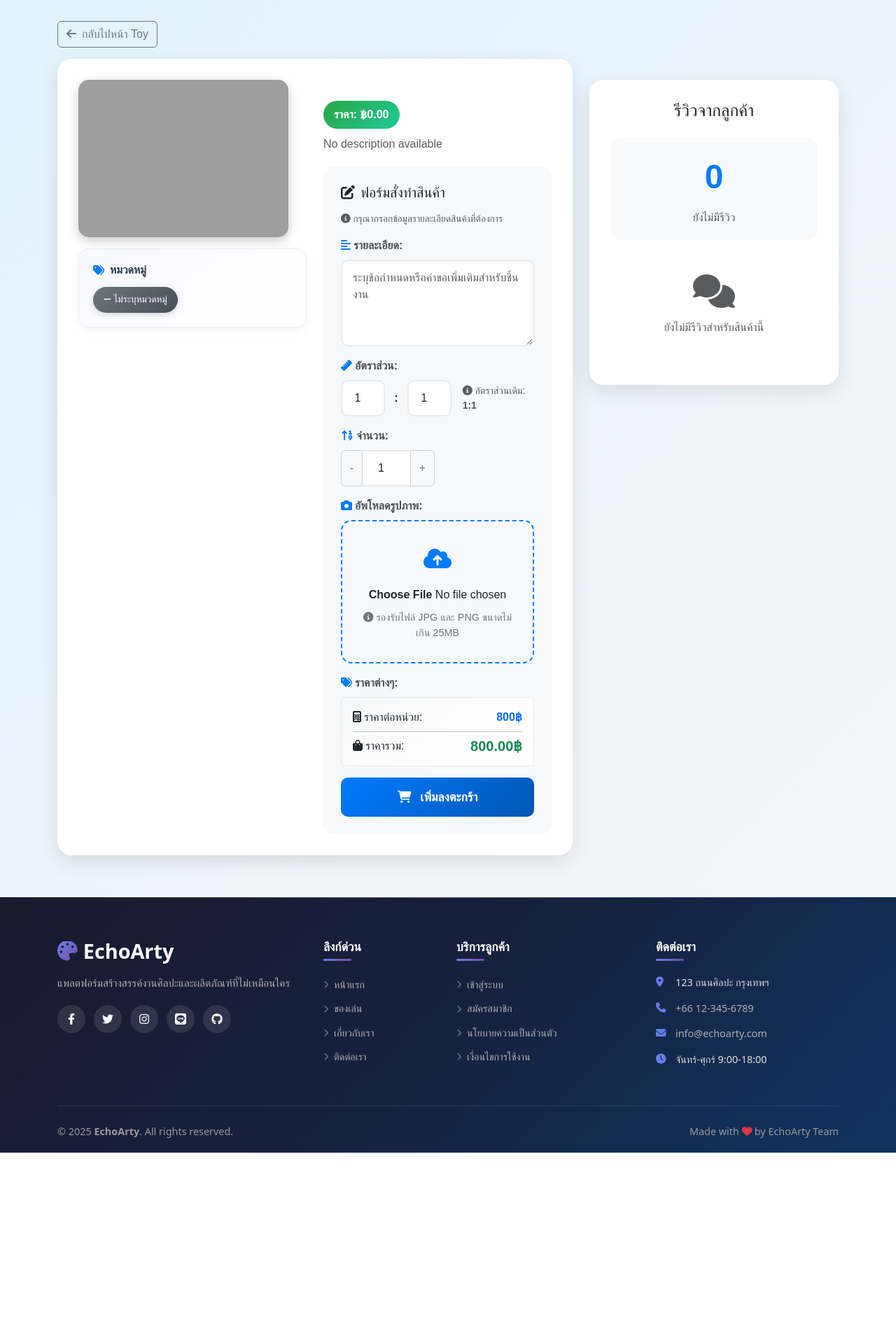
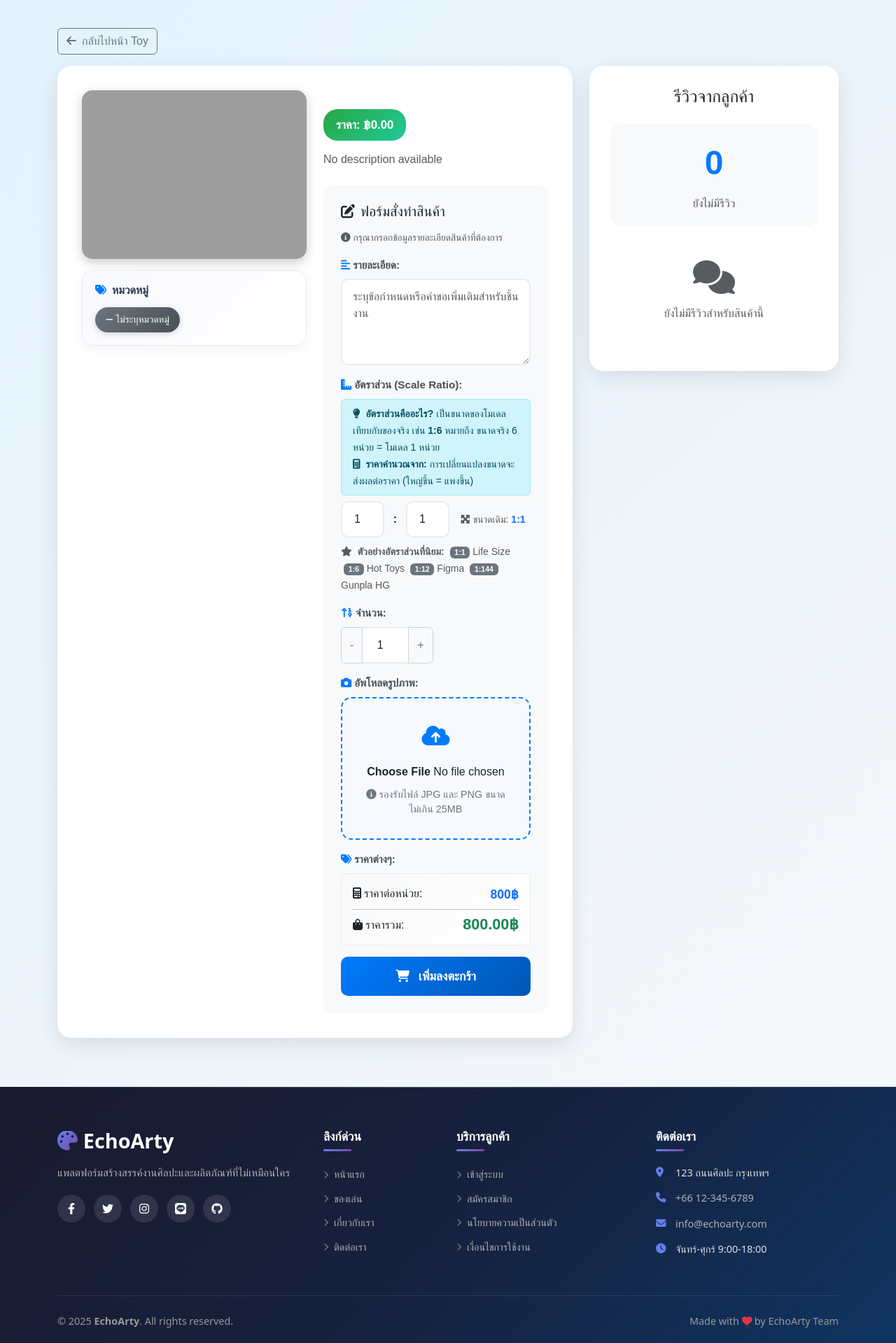
Before and after one commit to iPaonN/EchoArty, a Flask app: template templates/gallerydetail.html in a window 1280 px wide. Shown: the part 62-1981 px from the top of the page at 70% size. Before the commit the page ends 1709 px from the top, so only its background shows below. Run offline with Flask 3, Linux system fonts and the light colour scheme; the template is opened without the code that fills it, so the values that code supplies are empty; some libraries are stand-ins or nearby versions; grey boxes are pictures that could not be loaded.

Commit message:
price cal is now working

```diff
--- a/static/css/gallerydetail.css
+++ b/static/css/gallerydetail.css
@@ -1,36 +1,39 @@
 .product-detail-container {
   background: linear-gradient(135deg, #e3f2fd, #f5f7fa);
   min-height: calc(100vh - 200px);
-  padding: 30px 0;
+  padding: 40px 0;
 }
 
 .product-card {
   background: white;
   border-radius: 20px;
   box-shadow: 0 10px 30px rgba(0, 0, 0, 0.1);
-  padding: 30px;
+  padding: 35px;
   margin-bottom: 30px;
 }
 
 .product-image {
   width: 100%;
-  max-width: 300px;
+  max-width: 100%;
   height: auto;
   border-radius: 15px;
   box-shadow: 0 5px 15px rgba(0, 0, 0, 0.2);
+  display: block;
+  margin: 0 auto;
 }
 
 .product-info h2 {
   color: #2c3e50;
   font-weight: 700;
-  margin-bottom: 20px;
+  margin-bottom: 15px;
+  font-size: 1.75rem;
 }
 
 .form-section {
   background: #f8f9fa;
   border-radius: 15px;
   padding: 25px;
-  margin-top: 20px;
+  margin-top: 25px;
 }
 
 .form-control {
@@ -67,11 +70,12 @@
 .price-tag {
   background: linear-gradient(135deg, #28a745, #20c997);
   color: white;
-  padding: 8px 15px;
+  padding: 10px 18px;
   border-radius: 20px;
   font-weight: 600;
   display: inline-block;
-  margin: 10px 0;
+  margin: 12px 0 15px;
+  font-size: 1.05rem;
 }
 
 .reviews-section {
@@ -79,7 +83,29 @@
   border-radius: 20px;
   box-shadow: 0 10px 30px rgba(0, 0, 0, 0.1);
   padding: 30px;
-  margin-top: 30px;
+  position: sticky;
+  top: 20px;
+  max-height: calc(100vh - 40px);
+  overflow-y: auto;
+  transition: all 0.3s ease;
+}
+
+.reviews-section::-webkit-scrollbar {
+  width: 6px;
+}
+
+.reviews-section::-webkit-scrollbar-track {
+  background: #f1f1f1;
+  border-radius: 10px;
+}
+
+.reviews-section::-webkit-scrollbar-thumb {
+  background: #007bff;
+  border-radius: 10px;
+}
+
+.reviews-section::-webkit-scrollbar-thumb:hover {
+  background: #0056b3;
 }
 
 .rating-summary {
@@ -232,12 +258,23 @@
 .price-summary {
   border: 1px solid #e9ecef;
   background: linear-gradient(135deg, #f8f9fa, #ffffff);
+  padding: 18px;
+  border-radius: 10px;
+}
+
+#unitPrice {
+  font-size: 1.1rem;
+}
+
+#totalPrice {
+  font-size: 1.35rem;
 }
 
 .form-label {
   font-weight: 600;
   color: #495057;
   margin-bottom: 8px;
+  font-size: 0.95rem;
 }
 
 .form-label i {
@@ -259,11 +296,12 @@
 
 /* Product Categories Section Styles */
 .product-categories-section {
-  padding: 20px;
+  padding: 18px;
   background: linear-gradient(135deg, #f8f9ff, #ffffff);
   border-radius: 15px;
   box-shadow: 0 4px 15px rgba(0, 0, 0, 0.05);
   border: 1px solid #e9ecef;
+  margin-top: 20px;
 }
 
 .categories-title {
@@ -321,9 +359,21 @@
 
 /* Responsive design for categories */
 @media (max-width: 768px) {
+  .product-detail-container {
+    padding: 20px 0;
+  }
+
+  .product-card {
+    padding: 20px;
+  }
+
+  .product-info h2 {
+    font-size: 1.5rem;
+  }
+
   .product-categories-section {
     padding: 15px;
-    margin-top: 20px;
+    margin-top: 15px;
   }
 
   .categories-title {
@@ -333,6 +383,18 @@
   .category-tag {
     padding: 6px 12px;
     font-size: 0.8rem;
+  }
+
+  #totalPrice {
+    font-size: 1.2rem;
+  }
+
+  /* ปิด sticky สำหรับ mobile */
+  .reviews-section {
+    position: relative;
+    top: 0;
+    max-height: none;
+    margin-top: 20px;
   }
 }
 
--- a/static/js/gallerydetail.js
+++ b/static/js/gallerydetail.js
@@ -1,11 +1,13 @@
 // Toy Detail JavaScript Functions
 
 // ======= PRICE CALCULATION FUNCTION =======
-function calculatePrice(basePrice, x, y, quantity) {
+function calculatePrice(basePrice, x, y, quantity, originalX, originalY) {
     x = parseFloat(x);
     y = parseFloat(y);
     quantity = parseInt(quantity) || 1;
     basePrice = parseFloat(basePrice);
+    originalX = parseFloat(originalX) || 1;
+    originalY = parseFloat(originalY) || 1;
 
     if (isNaN(x) || isNaN(y) || x <= 0 || y <= 0 || isNaN(basePrice)) {
         console.log("Invalid input values, using defaults");
@@ -13,24 +15,37 @@ function calculatePrice(basePrice, x, y, quantity) {
         y = 1;
     }
 
-    console.log(`Price calculation - Base: ${basePrice}, Size: ${x}x${y}, Quantity: ${quantity}`);
+    console.log(`Price calculation - Base: ${basePrice}, Original: ${originalX}x${originalY}, Current: ${x}x${y}, Quantity: ${quantity}`);
 
-    // Calculate ratio outside conditionals for cleaner code
-    const ratio = Math.max(x, y) / Math.min(x, y);
+    // ถ้าเป็นขนาดเดิม ใช้ราคาฐานเลย
+    if (x === originalX && y === originalY) {
+        const unitPrice = basePrice;
+        const totalPrice = unitPrice * quantity;
+        console.log(`Original size - Unit price: ${unitPrice}฿, Total: ${totalPrice}฿`);
+        return {
+            unitPrice: unitPrice,
+            totalPrice: totalPrice
+        };
+    }
+
+    // คำนวณ scale factor จากขนาดเดิม
+    const originalRatio = Math.max(originalX, originalY) / Math.min(originalX, originalY);
+    const currentRatio = Math.max(x, y) / Math.min(x, y);
 
     let unitPrice;
+
     if (Math.abs(x - y) < 0.001) { // Square (same dimensions)
-        unitPrice = basePrice * x;
-        console.log(`Square pricing: ${basePrice} × ${x} = ${unitPrice}`);
-    } else if (ratio > 5) {
-        unitPrice = basePrice * ((x + y) / 2);
-        console.log(`Extreme rectangle pricing: ${basePrice} × (${x} + ${y})/2 = ${unitPrice}`);
-    } else if (ratio > 2) {
-        unitPrice = basePrice * Math.max(x, y);
-        console.log(`Moderate rectangle pricing: ${basePrice} × max(${x},${y}) = ${unitPrice}`);
+        unitPrice = basePrice * (x / Math.max(originalX, originalY));
+        console.log(`Square pricing: ${basePrice} × (${x}/${Math.max(originalX, originalY)}) = ${unitPrice}`);
+    } else if (currentRatio > 5) {
+        unitPrice = basePrice * (((x + y) / 2) / ((originalX + originalY) / 2));
+        console.log(`Extreme rectangle pricing: ${basePrice} × scale = ${unitPrice}`);
+    } else if (currentRatio > 2) {
+        unitPrice = basePrice * (Math.max(x, y) / Math.max(originalX, originalY));
+        console.log(`Moderate rectangle pricing: ${basePrice} × (${Math.max(x, y)}/${Math.max(originalX, originalY)}) = ${unitPrice}`);
     } else {
-        unitPrice = basePrice * (x * y);
-        console.log(`Mild rectangle pricing: ${basePrice} × ${x} × ${y} = ${unitPrice}`);
+        unitPrice = basePrice * ((x * y) / (originalX * originalY));
+        console.log(`Mild rectangle pricing: ${basePrice} × (${x}×${y})/(${originalX}×${originalY}) = ${unitPrice}`);
     }
 
     // Multiply by quantity for final price
@@ -67,6 +82,19 @@ function getBasePrice() {
   return isNaN(price) ? 0 : price; // คืนค่า 0 ถ้าแปลงไม่ได้
 }
 
+function getOriginalSize() {
+  const container = document.querySelector(".product-detail-container");
+  const size = container.getAttribute("data-product-size");
+  if (size && size.includes(':')) {
+    const parts = size.split(':');
+    return {
+      width: parseFloat(parts[0]),
+      height: parseFloat(parts[1])
+    };
+  }
+  return { width: 1, height: 1 };
+}
+
 // Price calculation function
 function updatePrice() {
   const quantity = parseInt(document.getElementById("quantity").value) || 1;
@@ -81,8 +109,11 @@ function updatePrice() {
       return;
   }
 
+  // ดึงขนาดเดิม
+  const originalSize = getOriginalSize();
+
   // คำนวณราคาโดยใช้ฟังก์ชัน calculatePrice
-  const priceResult = calculatePrice(basePrice, width, height, quantity);
+  const priceResult = calculatePrice(basePrice, width, height, quantity, originalSize.width, originalSize.height);
 
   // Update price displays
   document.getElementById("unitPrice").textContent = priceResult.unitPrice.toFixed(2) + "฿";
@@ -143,8 +174,11 @@ document.addEventListener("DOMContentLoaded", function () {
     const height = parseFloat(document.getElementById("height").value);
     const customSize = width + ":" + height;
 
+    // ดึงขนาดเดิม
+    const originalSize = getOriginalSize();
+
     // คำนวณราคาจริงโดยใช้ฟังก์ชัน calculatePrice
-    const priceResult = calculatePrice(productPrice, width, height, quantity);
+    const priceResult = calculatePrice(productPrice, width, height, quantity, originalSize.width, originalSize.height);
 
     // Create cart item object
     const cartItem = {
--- a/templates/gallerydetail.html
+++ b/templates/gallerydetail.html
@@ -93,8 +93,21 @@ EchoArty{% endblock %} {% block extra_css %}
                   <!-- Dimensions section -->
                   <div class="mb-3">
                     <label class="form-label">
-                      <i class="fas fa-ruler me-1"></i>อัตราส่วน:
+                      <i class="fas fa-ruler-combined me-1"></i>อัตราส่วน (Scale Ratio):
                     </label>
+
+                    <!-- คำอธิบายอัตราส่วน -->
+                    <div class="alert alert-info py-2 mb-2" role="alert">
+                      <small>
+                        <i class="fas fa-lightbulb me-1"></i>
+                        <strong>อัตราส่วนคืออะไร?</strong>
+                        เป็นขนาดของโมเดลเทียบกับของจริง เช่น <strong>1:6</strong> หมายถึง ขนาดจริง 6 หน่วย = โมเดล 1 หน่วย
+                        <br>
+                        <i class="fas fa-calculator me-1"></i>
+                        <strong>ราคาคำนวณจาก:</strong> การเปลี่ยนแปลงขนาดจะส่งผลต่อราคา (ใหญ่ขึ้น = แพงขึ้น)
+                      </small>
+                    </div>
+
                     <div class="row g-2">
                       <div class="col-3">
                         <input
@@ -105,6 +118,7 @@ EchoArty{% endblock %} {% block extra_css %}
                           min="{{ product.size.split(':')[0] if product.size and ':' in product.size else '1' }}"
                           step="1"
                           placeholder="กว้าง"
+                          title="ความกว้าง - ไม่ต่ำกว่าขนาดเดิม"
                         />
                       </div>
                       <div
@@ -121,13 +135,26 @@ EchoArty{% endblock %} {% block extra_css %}
                           min="{{ product.size.split(':')[1] if product.size and ':' in product.size else '1' }}"
                           step="1"
                           placeholder="สูง"
+                          title="ความสูง - ไม่ต่ำกว่าขนาดเดิม"
                         />
                       </div>
                       <div class="col-5 d-flex align-items-center">
                         <small class="text-muted ms-2">
-                          <i class="fas fa-info-circle me-1"></i>อัตราส่วนเดิม: <strong>{{ product.size or '1:1' }}</strong>
+                          <i class="fas fa-expand-arrows-alt me-1"></i>ขนาดเดิม: <strong class="text-primary">{{ product.size or '1:1' }}</strong>
                         </small>
                       </div>
+                    </div>
+
+                    <!-- ตัวอย่างอัตราส่วนที่นิยม -->
+                    <div class="mt-2">
+                      <small class="text-muted">
+                        <i class="fas fa-star me-1"></i>
+                        <strong>ตัวอย่างอัตราส่วนที่นิยม:</strong>
+                        <span class="badge bg-secondary ms-1">1:1</span> Life Size
+                        <span class="badge bg-secondary ms-1">1:6</span> Hot Toys
+                        <span class="badge bg-secondary ms-1">1:12</span> Figma
+                        <span class="badge bg-secondary ms-1">1:144</span> Gunpla HG
+                      </small>
                     </div>
                   </div>
 
```
